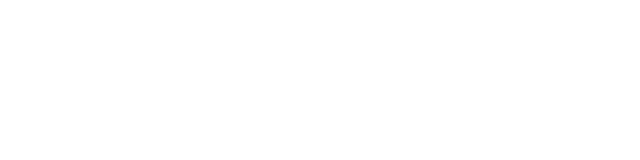
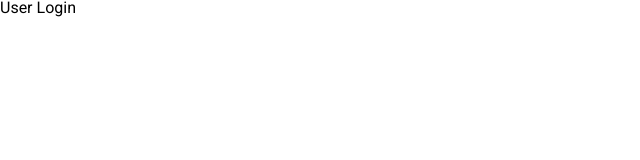
Before and after one commit to eefborromeo/banking-app, a React (Create React App) app: page /user/login in a window 1280 px wide. Before the commit this address had no page. Shown: the top 160 px of the page, without its empty margins (0-640 px from the left). Built offline with nearby package versions, Linux system fonts and the light colour scheme.

Commit message:
set routes for User Login Form

```diff
--- a/src/App.js
+++ b/src/App.js
@@ -9,6 +9,7 @@
 import User from "./pages/User";
 import Dashboard from "./pages/Dashboard";
 import useStore from "./store";
+import UserLoginForm from "./components/UserLoginForm";
 
 function App() {
   const theme = useStore((state) => state.currentTheme);
@@ -23,6 +24,9 @@
           <Route path="new" element={<NewUser />} />
           <Route path="users/:id" element={<User />} />
         </Route>
+        <Route path="user">
+          <Route path="login" element={<UserLoginForm />} />
+        </Route>
       </Routes>
     </ThemeProvider>
   );
--- a/src/components/UserLoginForm.js
+++ b/src/components/UserLoginForm.js
@@ -0,0 +1,9 @@
+import React from "react";
+
+export default function UserLoginForm() {
+    return (
+        <div>
+            User Login
+        </div>
+    )
+}
```
